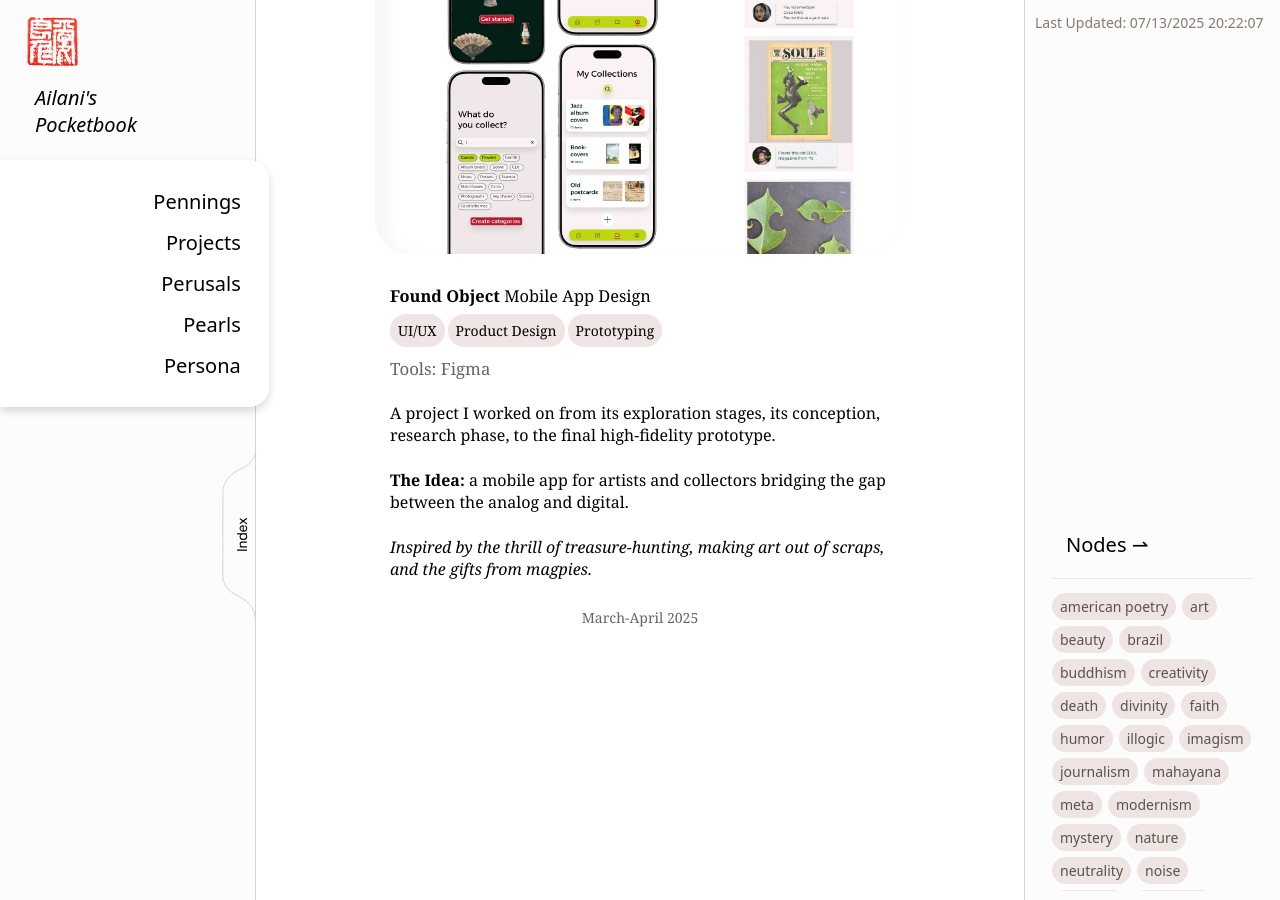
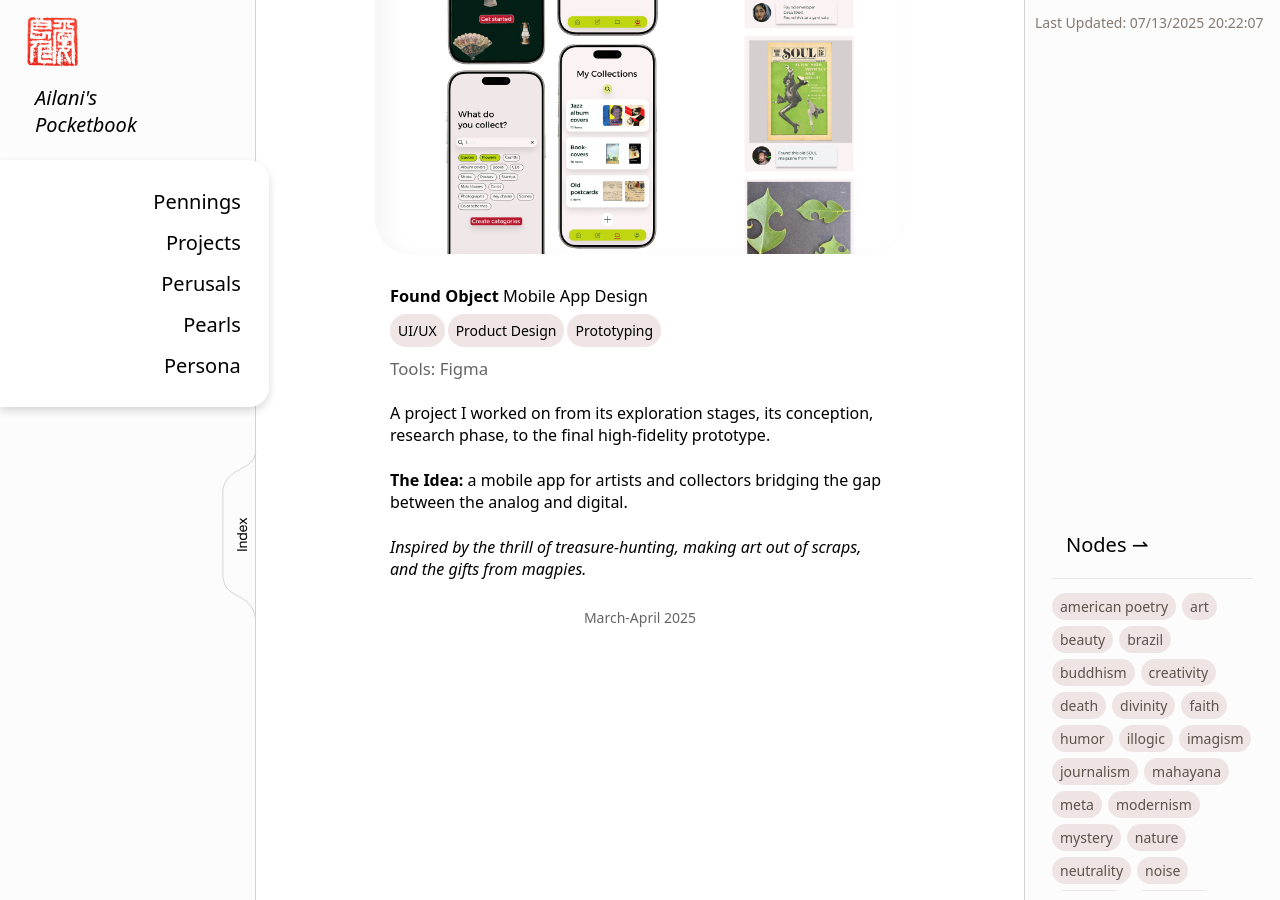
Before and after one commit to ailanisl/ailanisl.github.io, a Jekyll site: the page built from projects.html, in a window 1280 px wide and 900 px high, scrolled down 352 px. Built offline with Jekyll 4.4.1, drawn with Linux system fonts in a browser that asks for light colours.

Commit message:
font inconsistencies

```diff
--- a/assets/styles.css
+++ b/assets/styles.css
@@ -794,10 +794,10 @@ body {
     margin-left: -25%;
   }
   .proj-item img {
-    max-width: 370px;
+    max-width: 310px;
   }
   .proj-text {
-    max-width: 370px;
+    max-width: 310px;
   }
   #logo-title-wrapper img{
     padding: 1rem;
@@ -957,6 +957,7 @@ body {
   border-collapse: collapse;
   margin-top: 1rem;
   position: relative;
+  font-family: system-ui, sans-serif;
 
 }
 
--- a/persona.html
+++ b/persona.html
@@ -4,6 +4,10 @@ title: Who?
 permalink: /persona/
 ---
 <style>
+    .content-wrapper p {
+        font-family: system-ui, sans-serif;
+    }
+
     #bio-wrapper a {
         text-decoration: underline;
         background-color: transparent;
@@ -20,6 +24,8 @@ permalink: /persona/
         padding-left: 1rem;
         font-size: 1.2rem;
         text-align: center;
+        font-family: system-ui, sans-serif;
+
     }
 
     #text-block-2 li {
--- a/perusals.html
+++ b/perusals.html
@@ -11,6 +11,10 @@ title: "Perusals"
     flex-direction: column;
     align-items: center;
     gap: 10px;
+}
+.main-content-wrapper {
+    font-family: system-ui, sans-serif;
+
 }
 
 @media (max-width: 914px) {
--- a/projects.html
+++ b/projects.html
@@ -7,6 +7,7 @@ permalink: /projects/
 <style>
     .main-content-wrapper {
         width: fit-content;
+        font-family: system-ui, sans-serif;
     }
 
 
```
